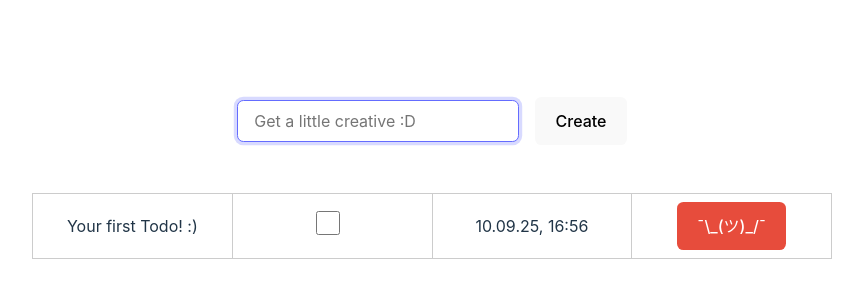
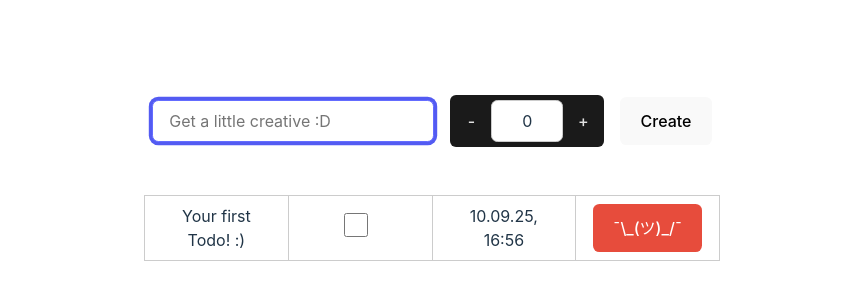
Before and after one commit to Nivisan-Jeyananthan/TodoApp, a React (Vite) app in the folder todo-app/: page / in a window 1280 px wide. Shown: the part 246-546 px from the top of the page, without its empty margins (208-1071 px from the left). Built offline with nearby package versions, Linux system fonts and the light colour scheme.

Commit message:
fix(Todo): date is now consiered when creating a todo
date is kept when refreshing page

```diff
--- a/todo-app/src/components/AddTodo.tsx
+++ b/todo-app/src/components/AddTodo.tsx
@@ -6,8 +6,10 @@ import {
   TodoStatus,
 } from "../types/TodoItemType";
 import { useTodosDispatch } from "../context/TodoContext";
+import NumberInput from "./NumberInput";
 
 export default function TodoInput(): JSX.Element {
+  const [doneIn, setDoneIn] = useState<number>(0);
   const [todoText, setTodoText] = useState<string>("");
   const dispatch = useTodosDispatch();
 
@@ -28,13 +30,20 @@ export default function TodoInput(): JSX.Element {
       const temp: TodoItemType = {
         Text: todoText,
         Status: TodoStatus.New,
+        EndsAt: doneIn
+          ? new Date(Date.now() + doneIn * 60 * 60 * 1000)
+          : undefined
       };
+
+      console.log("Current time:", new Date().toISOString());
+      console.table(temp);
       dispatch({ type: TodoItemDispatchType.added, todo: temp });
     }
   };
 
   return (
     <div className="todo-input">
+
       <input
         autoFocus={true}
         type="text"
@@ -43,6 +52,8 @@ export default function TodoInput(): JSX.Element {
         onKeyDown={handleKeyDownEnter}
         placeholder="Get a little creative :D"
       />
+      <NumberInput value={doneIn} onChange={setDoneIn} placeholder="Done in (hours)" min={0} max={365} />
+
       <button onClick={handleClickCreate}>Create</button>
     </div>
   );
--- /dev/null
+++ b/todo-app/src/components/NumberInput.tsx
@@ -0,0 +1,56 @@
+import React from 'react';
+import type { ChangeEvent, JSX } from "react";
+
+interface INumberInputProps {
+  value: number;
+  placeholder?: string;
+  min?: number;
+  max?: number;
+  onChange?: (value: number) => void;
+}
+
+
+function NumberInput(props: INumberInputProps): JSX.Element{
+    const { value, placeholder, min, max, onChange } = props;
+
+    const clamp = (v: number) => {
+      let out = v;
+      if (typeof min === "number") out = Math.max(out, min);
+      if (typeof max === "number") out = Math.min(out, max);
+      return out;
+    };
+
+    const handleIncrement = () => {
+      onChange?.(clamp(value + 1));
+    };
+
+    const handleDecrement = () => {
+      onChange?.(clamp(value - 1));
+    };
+
+    const handleInputChange = (e: ChangeEvent<HTMLInputElement>) => {
+      if(e?.target == null) return;
+
+      const n = Number(e.target.value);
+      if (!Number.isNaN(n)) onChange?.(clamp(n));
+    };
+
+  return (
+    <div className="number-input-wrapper">
+      <button type="button" onClick={handleDecrement}>-</button>
+      <input
+        type="text"
+        value={value}
+        onChange={handleInputChange}
+        placeholder={placeholder}
+        min={min}
+        max={max}
+        className="number-input"
+      />
+      <button type="button" onClick={handleIncrement}>+</button>
+    </div>
+  );
+}
+
+
+export default React.memo(NumberInput);
--- a/todo-app/src/context/TodoContext.tsx
+++ b/todo-app/src/context/TodoContext.tsx
@@ -45,7 +45,7 @@ function todosReducer(
     case TodoItemDispatchType.added:
       updatedTodos = [
         ...todos,
-        { Id: Math.random(), Text: todo.Text, Status: todo.Status },
+        { Id: Math.random(), Text: todo.Text, Status: todo.Status, EndsAt: todo.EndsAt },
       ];
       break;
     case TodoItemDispatchType.changed:
--- a/todo-app/src/index.css
+++ b/todo-app/src/index.css
@@ -36,6 +36,7 @@ select {
   --text-color-dark: rgba(255, 255, 255, 0.87);
   --text-color-light: #213547;
   --font-family: Inter, system-ui, Avenir, Helvetica, Arial, sans-serif;
+  --focus-color: rgba(100, 108, 255, 0.25);
 
   font-family: var(--font-family);
   line-height: 1.5;
@@ -130,9 +131,74 @@ input[type="text"] {
 
 input[type="text"]:focus {
   border-color: var(--primary-color); /* Highlight border on focus */
-  box-shadow: 0 0 0 0.2rem rgba(100, 108, 255, 0.25); /* Subtle focus shadow */
+  box-shadow: 0 0 0 0.2rem var(--primary-hover-color); /* Subtle focus shadow */
   outline: none; /* Remove default outline */
 }
+
+
+input[type="number"] {
+  padding: 0.5rem 1rem; /* Add padding inside the input */
+  border: 1px solid #ccc; /* Add a border */
+  border-radius: 0.4rem; /* Rounded corners */
+  font-size: 1rem; /* Ensure font size matches other elements */
+  background-color: #fff; /* Ensure a light background for better readability */
+  color: var(--text-color-light); /* Text color */
+  transition:
+    border-color 0.25s,
+    box-shadow 0.25s; /* Smooth transition effects */
+}
+
+input[type="number"]:focus {
+  border-color: var(--primary-color); /* Highlight border on focus */
+  box-shadow: 0 0 0 0.2rem var(--primary-hover-color); /* Subtle focus shadow */
+  outline: none; /* Remove default outline */
+}
+
+.number-input-wrapper {
+  display: inline-flex;
+  align-items: center;
+  gap: 0.25rem;
+  padding: 0.25rem;
+  border: 1px solid var(--border, #e0e0e0);
+  border-radius: 6px;
+  background: var(--surface, #fff);
+  border: 1px solid transparent; /* match button style */
+  border-radius: 6px;
+  background-color: #1a1a1a; /* same as button background */
+  color: var(--text-color-dark); /* light text on dark bg */
+  vertical-align: middle;
+}
+
+.number-input-wrapper button {
+  display: inline-flex;
+  align-items: center;
+  justify-content: center;
+  width: 2rem;
+  height: 2rem;
+  padding: 0;
+  margin: 0;
+  border: none;
+  background: transparent;
+  color: var(--muted, #333);
+  color: inherit; /* inherit the light color from wrapper */
+  cursor: pointer;
+  border-radius: 4px;
+  font-size: 16px;
+  line-height: 1;
+}
+
+.number-input {
+  width: 4.5rem;
+  min-width: 3rem;
+  padding: 0.375rem 0.5rem;
+  border: none;
+  text-align: center;
+  font-size: 0.9rem;
+  background: transparent;
+  outline: none;
+  color: inherit; /* ensure the input text is light on dark bg */
+}
+
 
 .danger {
   background-color: #e74c3c;
@@ -146,7 +212,7 @@ table {
   table-layout: fixed;
   text-align: center;
   border-collapse: collapse; /* Ensures that padding works as expected */
-  min-width: 50rem; /* Set the minimum width of the table */
+  min-width: 45vw; /* Set the minimum width of the table */
 }
 
 table th,
--- a/todo-app/src/utils/DateUtils.ts
+++ b/todo-app/src/utils/DateUtils.ts
@@ -1,8 +1,14 @@
 export const formattedEndDate = (d: Date) =>
-  d.toLocaleDateString("de-CH", {
+{
+  if (d == null) return "";
+
+  const date = d instanceof Date ? d : new Date(d);
+  if (!Number.isFinite(date.getTime())) return "";
+  return date.toLocaleString("de-CH", {
     year: "2-digit",
     month: "2-digit",
     day: "2-digit",
     hour: "2-digit",
     minute: "2-digit",
   });
+}
```
